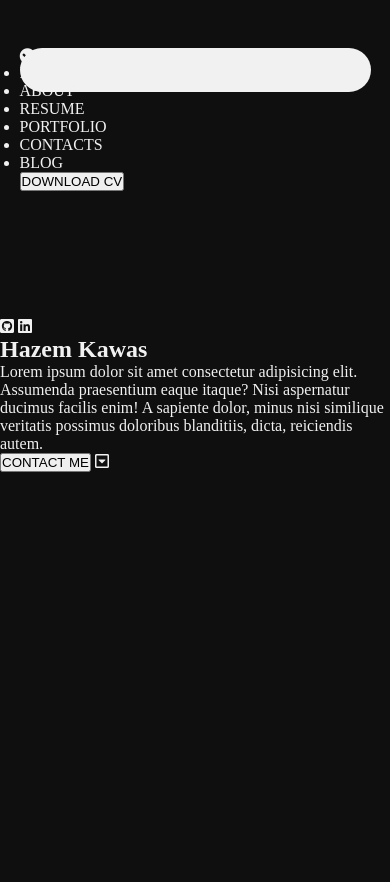
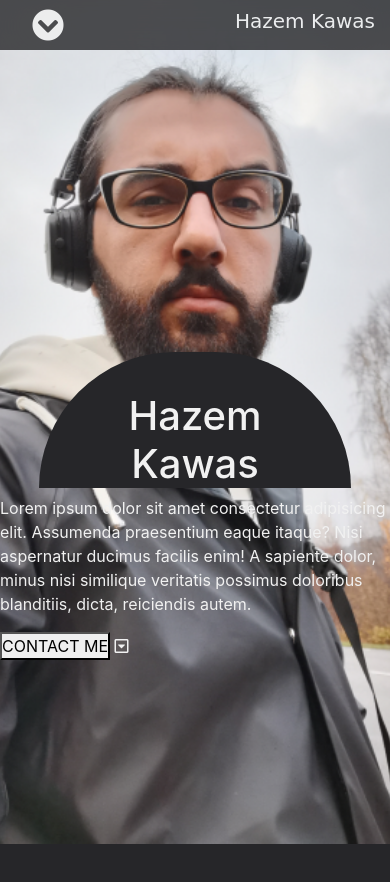
Before and after one commit to hazem-89/My-CV, a plain HTML site: page index.html in a window 390 px wide. Shown: the top 882 px of the page. Drawn offline with nearby package versions, Linux system fonts and the light colour scheme; a web font is replaced by a local one.

Commit message:
add imaeg to the slider + fixing  header for mobile

```diff
--- a/index.html
+++ b/index.html
@@ -5,8 +5,16 @@
     <meta charset="UTF-8">
     <meta http-equiv="X-UA-Compatible" content="IE=edge">
     <meta name="viewport" content="width=device-width, initial-scale=1.0">
+    <!-- Google fonts links -->
+    <link rel="preconnect" href="https://fonts.googleapis.com">
+    <link rel="preconnect" href="https://fonts.gstatic.com" crossorigin>
+    <link href="https://fonts.googleapis.com/css2?family=Comforter+Brush&display=swap" rel="stylesheet">
+    <!-- bootstrap links -->
+    <link rel="stylesheet" href="https://maxcdn.bootstrapcdn.com/bootstrap/4.0.0/css/bootstrap.min.css"
+        integrity="sha384-Gn5384xqQ1aoWXA+058RXPxPg6fy4IWvTNh0E263XmFcJlSAwiGgFAW/dAiS6JXm" crossorigin="anonymous">
     <!-- fontAwesome icons links    -->
-    <link rel="stylesheet" href="https://pro.fontawesome.com/releases/v5.10.0/css/all.css" integrity="sha384-AYmEC3Yw5cVb3ZcuHtOA93w35dYTsvhLPVnYs9eStHfGJvOvKxVfELGroGkvsg+p" crossorigin="anonymous"/>
+    <link rel="stylesheet" href="https://pro.fontawesome.com/releases/v5.10.0/css/all.css"
+        integrity="sha384-AYmEC3Yw5cVb3ZcuHtOA93w35dYTsvhLPVnYs9eStHfGJvOvKxVfELGroGkvsg+p" crossorigin="anonymous" />
     <!-- Style sheet links -->
     <link rel="stylesheet" href="style-mobile.css">
     <link rel="stylesheet" href="style-tablet.css">
@@ -17,47 +25,52 @@
 </head>
 
 <body>
-    <header>
-        <nav role="navigation" id="nav">
+    <header class="header">
         <div class="nav-container">
             <div class="mobile-menu">
-                    <i class="fas fa-chevron-circle-down"></i>
+                <i id="icon" class="fas fa-chevron-circle-down"></i>
+                <div class="name-logo">
+                    <h5>Hazem Kawas</h5>
+                </div>
             </div>
             <ul class="nav-list">
-                    <li class="nav-item">HOME</li>
-                    <li class="nav-item">ABOUT</li>
-                    <li class="nav-item">RESUME</li>
-                    <li class="nav-item">PORTFOLIO</li>
-                    <li class="nav-item">CONTACTS</li>
-                    <li class="nav-item">BLOG</li>
-                    <button class="download-cv-button">DOWNLOAD CV</button>
+                <a class="nav-item" href="#home"><span class="home">HOME</span></a>
+                <a class="nav-item" href="#ABOUT">ABOUT</a>
+                <a class="nav-item" href="#RESUME">RESUME</a>
+                <a class="nav-item" href="#PORTFOLIO">PORTFOLIO</a>
+                <a class="nav-item" href="#CONTACTS">CONTACTS</a>
+                <a class="nav-item" href="#BLOG">BLOG</a>
+                <button type="button" class="nav-item btn btn-primary">DOWNLOAD CV</button>
             </ul>
         </div>
-        </nav>
     </header>
+    <main id="home">
         <div class="slider">
-        <img src="" alt="">
-        <img src="" alt="">
-        <img src="" alt="">
+        <img src="./img/12131.png" alt="" class="show">
+        <img src="./img/218123511_1385968738470014_6438525034531108143_n.jpg" alt="">
+        <img src="./img/IMG_20190906_155858.jpg" alt="">
     </div>
-    <div class="contact-icon">
+        <!-- <div class="contact-icon">
             <i class="fab fa-github-square"></i>
             <i class="fab fa-linkedin"></i>
+        </div> -->
+
+            <div class="name">
+                <h1>Hazem <br> Kawas</h1>
             </div>
-    <section>
-        <div class="name">
-            <h1>Hazem Kawas</h1>
-        </div>
+            <section class="main">
             <div class="intro">
                 <p>Lorem ipsum dolor sit amet consectetur adipisicing elit. Assumenda praesentium eaque itaque? Nisi
                     aspernatur
-                ducimus facilis enim! A sapiente dolor, minus nisi similique veritatis possimus doloribus blanditiis,
+                    ducimus facilis enim! A sapiente dolor, minus nisi similique veritatis possimus doloribus
+                    blanditiis,
                     dicta,
                     reiciendis autem.</p>
                 <button class="contact-me">CONTACT ME</button>
                 <i class="far fa-caret-square-down"></i>
             </div>
         </section>
+    </main>
 </body>
 
 </html>
--- a/main.js
+++ b/main.js
@@ -0,0 +1,37 @@
+window.onload = main;
+// State for slider
+let activeImageIndex = 0;
+
+/** call all my functions */
+function main() {
+    toggleMenu();
+    startSlider();
+}
+
+/** show and hide nav item */
+function toggleMenu() {
+    const selectElement = (element) => document.querySelector(element);
+    selectElement('.mobile-menu').addEventListener('click', () => {
+        selectElement('header').classList.toggle('active');
+    });
+}
+
+/** Start the slider */
+function startSlider() {
+    setInterval(fadeToNextSlide, 6000)
+}
+
+/**  */
+function fadeToNextSlide() {
+    const images = document.querySelectorAll('.slider > img');
+    const activeImage = images[activeImageIndex];
+
+    if (activeImageIndex >= images.length -1) {
+        activeImageIndex = 0;
+    } else {
+        activeImageIndex += 1;
+    }
+    const nextImage = images[activeImageIndex];
+    activeImage.classList.toggle('show');
+    nextImage.classList.toggle('show');
+}
--- a/style-mobile.css
+++ b/style-mobile.css
@@ -3,38 +3,82 @@
     padding: 0;
     box-sizing: border-box;
 }
+:root {
+    --header-height: 3.1rem;
+    --dark-mode-text-color: #f1f1f1;
+    --dark-mode-background-color: rgb(38, 38, 41);
+    --light-mode-text-color: rgb(38, 38, 41);
+    --light-mode-background-color: #f1f1f1;
+
+}
 body{
-    background-color: #0f0f0f;
-    color: #f1f1f1;
+    background-color: var(--dark-mode-background-color);
+    color: var(--dark-mode-text-color);
     height: 2000px;
+}
+a{
+    text-decoration: none;
 }
 header{
     position: fixed;
-    top: 3em;
+    top: 0em;
     right: 0;
     left: 0;
     z-index: 9999;
     display: block;
-    width: 90%;
-    height: 44px;
-    background-color: #f1f1f1;
+    width: 100%;
+    height: var(--header-height);
+    background-color: rgb(38, 38, 41);
     backdrop-filter: blur(2rem);
-    margin: auto;
-    border-radius: 5em;
+    opacity: .8;
 }
-.mobile-menu {
+.nav-list{
+    background: var(--dark-mode-background-color);
     display: flex;
     flex-direction: column;
+    align-items: center;
+    justify-items: center;
+    justify-content: center;
+    backdrop-filter: blur(5rem);
+    visibility: hidden;
+    opacity: 0;
+    transition: opacity 3s;
+}
+.nav-list > a {
+    padding-top: 1em;
+    font-weight: bold;
+    color: var(--dark-mode-text-color);
+}
+.nav-list > button {
+    margin-top: 1em;
+    border-radius: 1em;
+    color: var(--light-mode-text-color);
+    font-weight: bold;
+    background-color: var(--light-mode-background-color);
+    border: none;
 }
 .mobile-menu{
-    position: relative;
     z-index: 1500;
-    width: 100%;
-    height: 100%;
+    cursor: pointer;
+    color: var(--light-mode-text-color);
+    max-width: 100%;
+    height: var(--header-height);
     display: flex;
-    flex-direction: column;
-    justify-content: center;
-    cursor: pointer;
+    align-items: center;
+    justify-content: space-between;
+}
+.mobile-menu .name-logo{
+    font-size: 15px;
+    color: var(--dark-mode-text-color);
+    margin-right: 1em;
+    font-family: 'Comforter Brush', cursive;
+}
+.mobile-menu > i {
+    color: var(--dark-mode-text-color);
+    font-size: 2em;
+    transform: rotate(0deg);
+    margin-left: 1em;
+    transition: transform 1s .1s cubic-bezier(0.04, 0.04, 0.12, 0.96);;
 }
 .fa-chevron-circle-down{
     color: f1f1f1;
@@ -42,3 +86,55 @@ header{
 .contact-icon{
     margin-top: 300px
 }
+
+header .active {
+    width: 100%;
+}
+.active .nav-list{
+    visibility: visible;
+    height: 90vh;
+    opacity: 1;
+}
+.active .mobile-menu > i{
+    transform: rotate(180deg);
+    transition: transform 1s .1s cubic-bezier(0.04, 0.04, 0.12, 0.96);;
+}
+.active .nav-list .nav-item{
+    animation: fadeIn .5s ease-in;
+}
+@keyframes fadeIn {
+    from { opacity:0 }
+    to   { opacity:1 }
+}
+.slider, .slider > img{
+    width: 100%;
+    height: 100%;
+}
+.slider > img {
+    object-fit: cover;
+    position: absolute;
+    top: 0; left: 0; right: 0; bottom: 0;
+    opacity: 0;
+    transition: opacity 2000ms;
+    z-index: -1;
+}
+.slider .show {
+    opacity: 1;
+}
+
+
+.name{
+    height: auto;
+    text-align: center;
+    width: 80%;
+    margin: 44em  auto 0 auto;
+    background-color:var(--dark-mode-background-color);
+    font-size: .5em;
+    border-radius:  360px 360px 0 0;
+    padding-top: 5em;
+
+}
+
+.name .h1{
+    padding-top: 1em;
+}
```
Also changed, not shown: img/12131.png (added), img/218123511_1385968738470014_6438525034531108143_n.jpg (added), 2 other files. Lines whose indentation alone changed are shown as unchanged.
